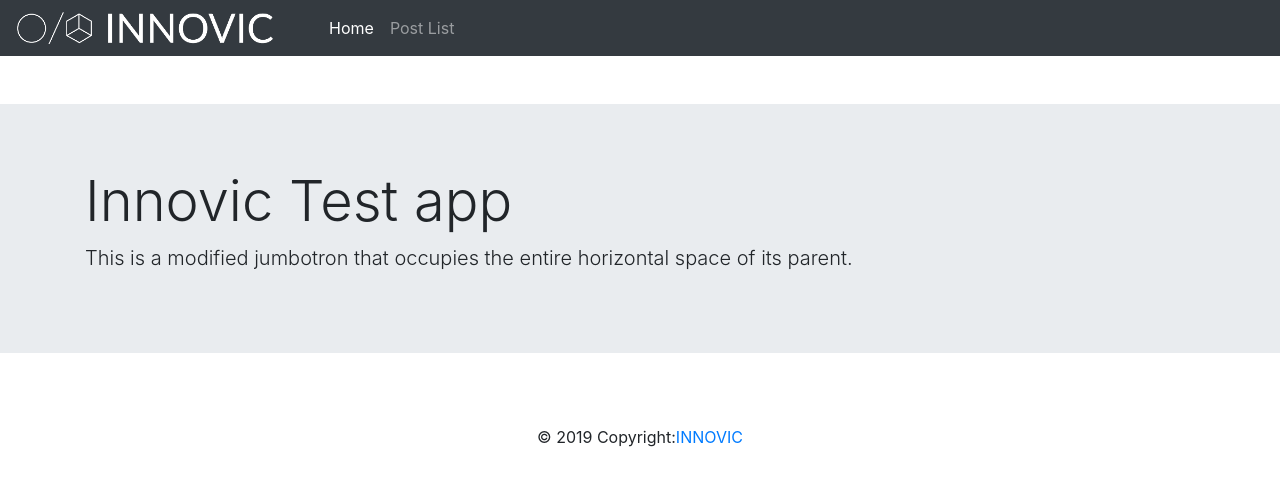
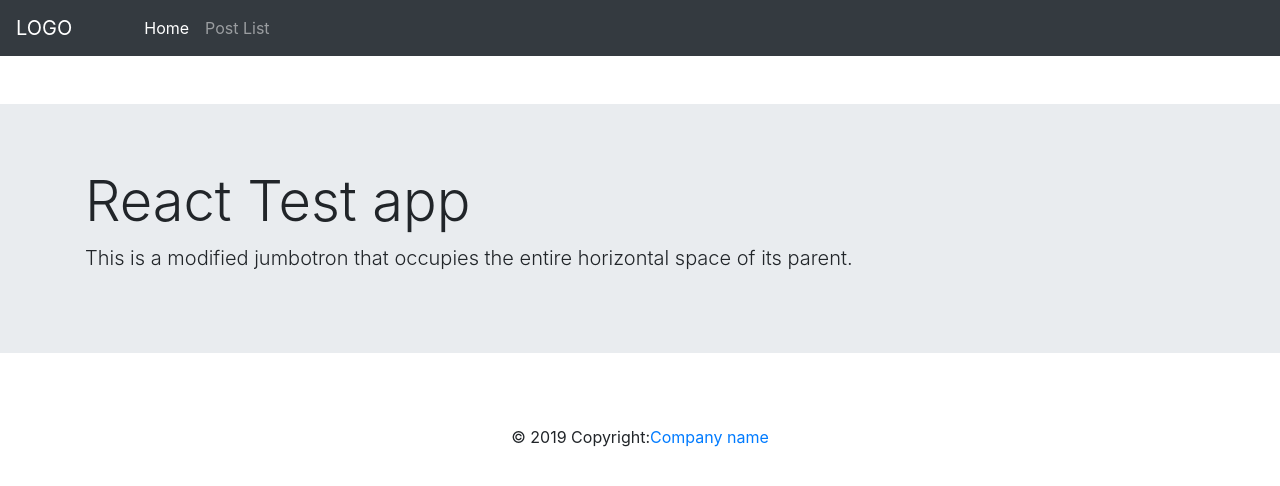
Before and after one commit to almirmerzic/innovic-react, a React (Create React App) app in the folder innovic/: page / in a window 1280 px wide. Shown: the top 486 px of the page. Built offline with nearby package versions, Linux system fonts and the light colour scheme.

Commit message:
Update header and footer
Update header and footer

```diff
--- a/innovic/public/index.html
+++ b/innovic/public/index.html
@@ -21,7 +21,7 @@
       work correctly both with client-side routing and a non-root public URL.
       Learn how to configure a non-root public URL by running `npm run build`.
     -->
-    <title>Innovic Test</title>
+    <title>Reactjs Test</title>
   </head>
   <body>
     <noscript>You need to enable JavaScript to run this app.</noscript>
--- a/innovic/src/components/Footer/index.js
+++ b/innovic/src/components/Footer/index.js
@@ -6,7 +6,7 @@ export default function Footer() {
             <div className="container">
             </div>
             <div className="footer-copyright text-center py-3">© 2019 Copyright:
-              <a href="https://innovic.io">INNOVIC</a>
+              <a href="www.google.ba">Company name</a>
             </div>
         </footer>
     );
--- a/innovic/src/components/Home/index.js
+++ b/innovic/src/components/Home/index.js
@@ -8,7 +8,7 @@ export default function Home() {
             <Navbar />
             <div className="jumbotron jumbotron-fluid mt-5">
                 <div className="container">
-                    <h1 className="display-4">Innovic Test app</h1>
+                    <h1 className="display-4">React Test app</h1>
                     <p className="lead">This is a modified jumbotron that occupies the entire horizontal space of its parent.</p>
                 </div>
             </div>
--- a/innovic/src/components/Navbar/index.js
+++ b/innovic/src/components/Navbar/index.js
@@ -1,11 +1,12 @@
 import React from 'react';
-import logo from './logo.png';
+//import logo from './logo.png';
 import { Link } from 'react-router-dom'
 
 export default function Navbar() {
     return (
         <nav className="navbar navbar-expand-lg navbar-dark bg-dark">
-        <Link to ='/'><img src={logo} className="App-logo" alt="logo" /></Link>
+        {/* <Link to ='/'><img src={logo} className="App-logo" alt="logo" /></Link> */}
+        <a className="navbar-brand" href="www.google.ba">LOGO</a>
             <button className="navbar-toggler" type="button" data-toggle="collapse" data-target="#navbarNav" aria-controls="navbarNav" aria-expanded="false" aria-label="Toggle navigation">
                 <span className="navbar-toggler-icon"></span>
             </button>
```
